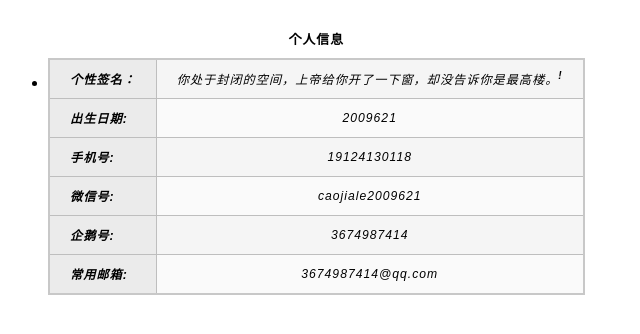
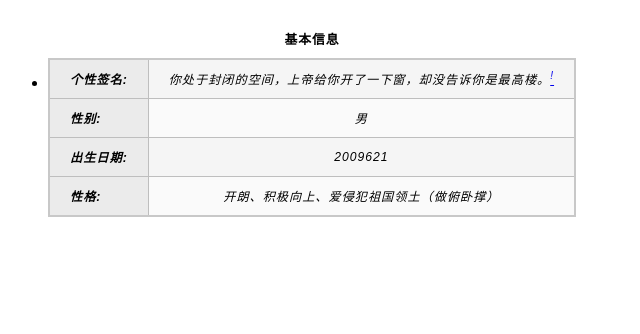
Before and after one commit to BBDL233/BBDL233.github.io, a plain HTML site: page yjdd/人物信息/曹家乐/曹家乐预览.html in a window 1280 px wide. Shown: the part 56-390 px from the top of the page, without its empty margins (0-640 px from the left). Drawn offline with Linux system fonts and the light colour scheme.

Commit message:
Add files via upload

```diff
--- a/yjdd/人物信息/曹家乐/曹家乐预览.html
+++ b/yjdd/人物信息/曹家乐/曹家乐预览.html
@@ -15,34 +15,27 @@
     <ul>
         <li>
             <table>
-                <thead id="曹家乐"><caption><strong>个人信息</strong></thead>
+                <thead id="曹家乐"><caption><strong><a title="仅显示基本信息，更多请查看详细信息">基本信息</a></strong></thead>
                 <tbody>
                     <tr>
-                        <th scope="row" id="个性签名">个性签名：</th>
-                        <td headers="曹家乐个性签名">你处于封闭的空间，上帝给你开了一下窗，却没告诉你是最高楼。<sup><strong><a title="来自微信">!</a></strong></sup></th>
+                        <th scope="row" id="个性签名">个性签名:</th>
+                        <td headers="曹家乐个性签名">你处于封闭的空间，上帝给你开了一下窗，却没告诉你是最高楼。<a href="#来自微信" title="来自微信"><sup>!</sup></a></th>
+                    </tr>
+                    <tr>
+                        <th scope="row" id="性别">性别:</th>
+                        <td headers="曹家乐性别">男</td>
                     </tr>
                     <tr>
                         <th scope="row" id="出生日期">出生日期:</th>
                         <td headers="曹家乐出生日期">2009621</th>
                     </tr>
                     <tr>
-                        <th scope="row" id="手机号">手机号:</th>
-                        <td headers="曹家乐手机号">19124130118</th>
-                    </tr>
-                    <tr>
-                        <th scope="row" id="微信号">微信号:</th>
-                        <td headers="曹家乐微信号"><a title="查看微信个人二维码">caojiale2009621</a></th>
-                    </tr>
-                    <tr>
-                        <th scope="row" id="企鹅号">企鹅号:</th>
-                        <td headers="曹家乐企鹅号">3674987414</th>
-                    </tr>
-                    <tr>
-                        <th scope="row" id="常用邮箱">常用邮箱:</th>
-                        <td headers="曹家乐常用邮箱"><a title="给Ta发邮寄">3674987414@qq.com</a></th>
+                        <th scope="row" id="性格">性格:</th>
+                        <td headers="曹家乐性格">开朗、积极向上、爱侵犯祖国领土（做俯卧撑）</td>
                     </tr>
                 </tbody>
             </table>
+        </li>
     <!-- 结束 -->
 </section>
 </body>
```
Also changed, not shown: yjdd/人物信息/曹家乐/曹家乐.html (+13 -6 lines), yjdd/人物信息/曹家乐/yj.ico (added).
